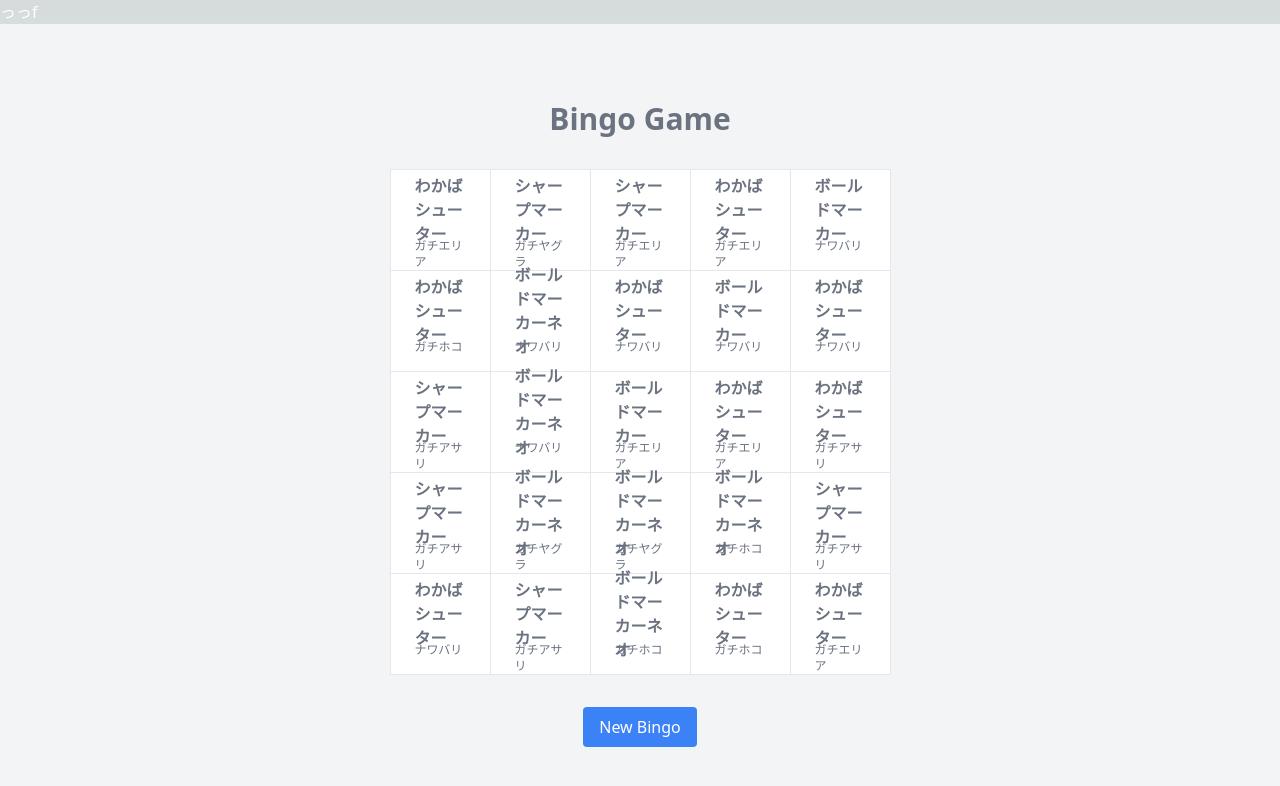
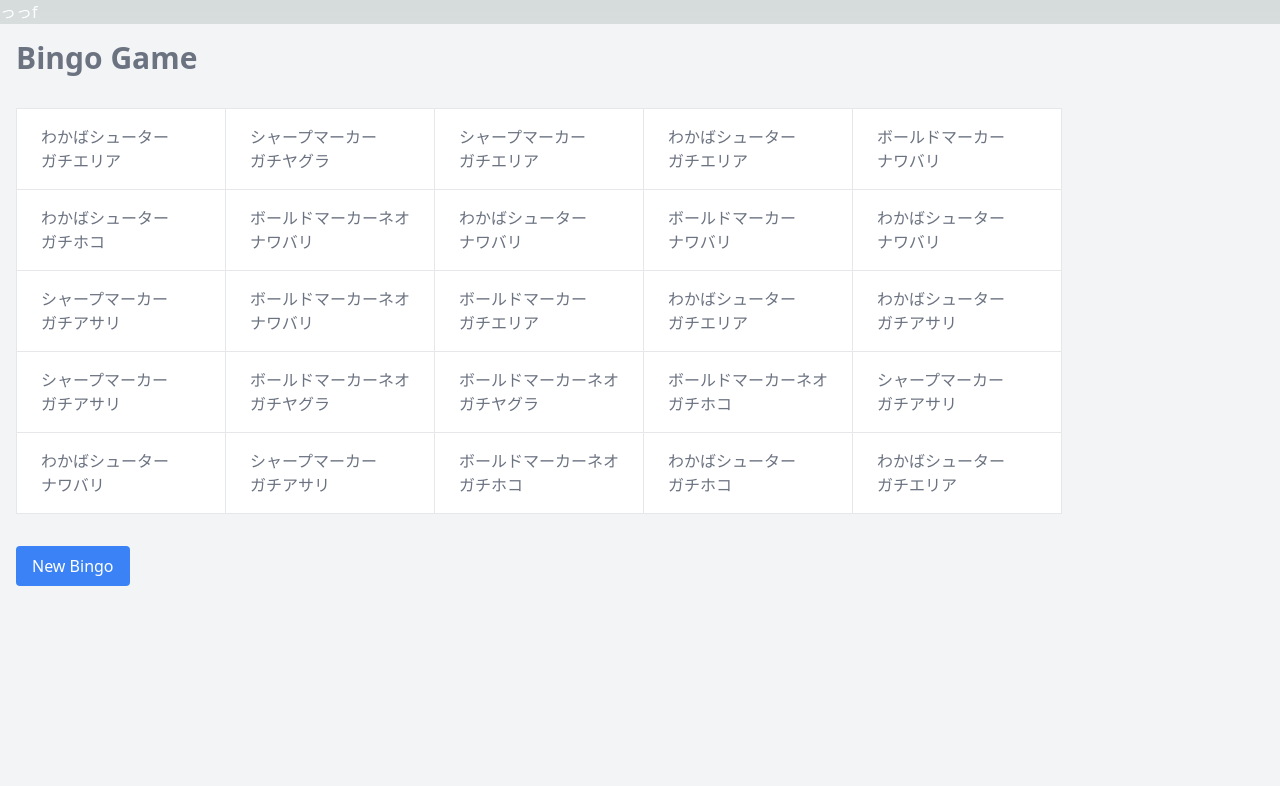
Before and after one commit to ryouhei0705/enjoyspla, a Next.js app: page / in a window 1280 px wide. Shown: the top 786 px of the page. Built offline with nearby package versions, Linux system fonts and the light colour scheme.

Commit message:
tailwind からscssへ移行

```diff
--- a/pages/bingo.tsx
+++ b/pages/bingo.tsx
@@ -1,4 +1,5 @@
 import React, { useState, useEffect,useCallback,useMemo } from 'react';
+import styles from '@/styles/bingo.module.scss'
 import { initializeWeapons } from './arrayUtils';
 import Image from 'next/image';
 import { Rule } from 'postcss';
@@ -83,12 +84,12 @@ const Bingo = () => {
 
 
     return (
-        <div className="flex flex-col items-center justify-center min-h-screen bg-gray-100 p-4" style={{ maxWidth: '100%' }}>
+        <div className={styles.all}>
             <Head>
                 <meta name="viewport" content="width=device-width, initial-scale=1.0" />
             </Head>
-            <h1 className="text-3xl font-bold mb-8 text-gray-500">Bingo Game</h1>
-            <table className="border-collapse bg-red max-w-full">
+            <h1 className={styles.title}>Bingo Game</h1>
+            <table className={styles.bingoTable}>
                 <tbody>
                     {board.map((row, rowIndex) => (
                         <tr key={rowIndex}>
@@ -96,15 +97,20 @@ const Bingo = () => {
                                 <td
                                     key={colIndex}
                                     onClick={() => handleClick(rowIndex, colIndex)}
-                                    className={`py-4 px-6 border w-[100px] h-[100px] ${cell.marked ? 'bg-green-200' : 'bg-white'
-                                        }`}
+                                    className={styles.bingoCell}
                                 >
-                                    <div className="flex items-center justify-center text-gray-500 font-bold h-12">
+                                    <div className={styles.weapon}>
+                                        {cell.value1}
+                                    </div>
+                                    <div className={styles.stage}>
+                                        {cell.value2}
+                                    </div>
+                                    {/* <div className="flex items-center justify-center text-gray-500 font-bold h-12">
                                         {cell.value1}
                                     </div>
                                     <div className="text-xs text-gray-500 mt-1 h-4">
                                         {cell.value2}
-                                    </div>
+                                    </div> */}
                                     {/* <img src={cell.value1Image} alt="写真" className="w-full h-full" />
                                     <img src={cell.value2Image} alt="写真" className="w-full h-full" /> */}
                                 </td>
@@ -115,7 +121,7 @@ const Bingo = () => {
                 </tbody>
             </table>
             <button
-                className="mt-8 py-2 px-4 bg-blue-500 text-white rounded hover:bg-blue-600"
+                className={styles.regenerate}
                 onClick={regenerateBoard}
             >
                 New Bingo
--- /dev/null
+++ b/styles/bingo.module.scss
@@ -0,0 +1,63 @@
+.all{
+    justify-content: center;
+    align-items: center;
+    flex-direction: column;
+    padding: 1rem;
+    background: #f3f4f6;
+    min-height: 100vh;
+    max-width: 100%;
+}
+
+.title{
+    margin-bottom: 2rem;
+    font-size: 1.875rem;
+    line-height: 2.25rem;
+    font-weight: 700;
+    color:#6b7280
+}
+
+.bingoTable{
+    border-collapse: collapse;
+    max-width: 100%;
+}
+
+.bingoCell{
+    background: white;
+    // @if cell.marked {
+    //     background: green;
+    // }
+    // @else {
+    //     background: white;
+    // }
+    border-width: 1px;
+    position: relative;
+    overflow-y: scroll;
+    height: 20%;
+    width: 20%;
+    padding-top: 1rem;
+    padding-bottom: 1rem;
+    padding-left: 1.5rem;
+    padding-right: 1.5rem;
+}
+
+.weapon{
+    color:#6b7280;
+}
+
+.stage {
+    color: #6b7280;
+}
+
+.regenerate{
+    margin-top: 2rem;
+    padding-top: 0.5rem;
+    padding-bottom: 0.5rem;
+    padding-left: 1rem;
+    padding-right: 1rem;
+    background: #3b82f6;
+    color: white;
+    border-radius: 0.25rem;
+    &:hover{
+        background: #2563eb;
+    }
+}
--- a/styles/globals.css
+++ b/styles/globals.css
@@ -25,3 +25,22 @@ body {
     )
     rgb(var(--background-start-rgb));
 }
+
+html {
+  /* デフォルト（モバイルビュー）ではベースのfont-sizeは12px相当 */
+  font-size: 75%;
+}
+
+@media screen and (min-width:768px) {
+  html {
+    /* タブレットビューではベースのfont-sizeは14px相当 */
+    font-size: 87.5%;
+  }
+}
+
+@media screen and (min-width:1200px) {
+  html {
+    /* デスクトップビューではベースのfont-sizeは16px相当 */
+    font-size: 100%;
+  }
+}
```
